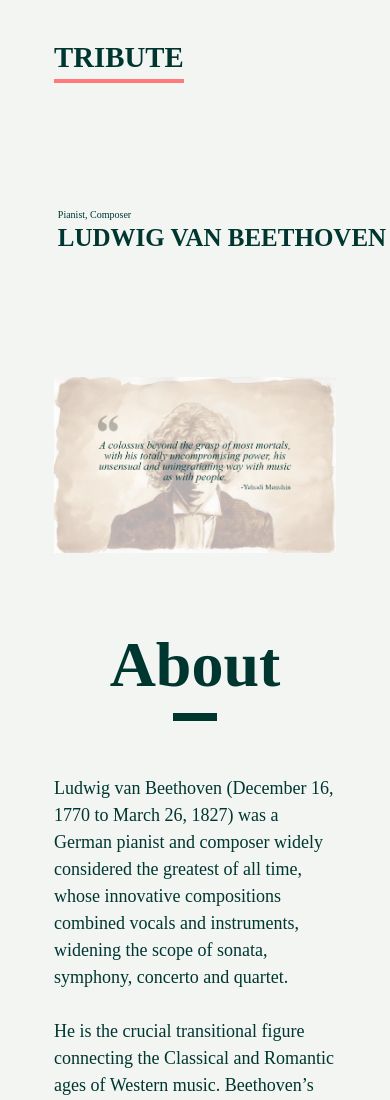
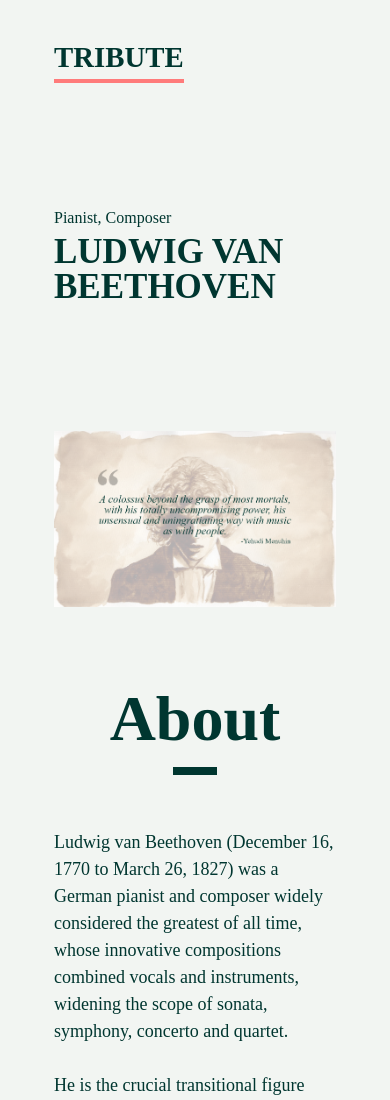
Before and after one commit to Aisyt/Beethoven, a plain HTML site: page index.html in a window 390 px wide. Shown: the top 1100 px of the page. Drawn offline with Linux system fonts and the light colour scheme.

Commit message:
dwqdqwdwqd

```diff
--- a/css/main.css
+++ b/css/main.css
@@ -295,11 +295,12 @@ footer p {
 
 @media only screen and (max-width: 450px) {
     .hero-p {
-        font-size: 10px;
+        font-size: 16px;
     }
 
     .hero-title {
-        font-size: 25px;
+        font-size: 35px;
+        padding-right: 1em;
     }
 
     footer > a {
@@ -336,11 +337,12 @@ footer p {
     }
 
     .hero-p {
-        font-size: 10px;
+        font-size: 16px;
     }
 
     .hero-title {
-        font-size: 25px;
+        font-size: 35px;
+        padding-right: 1em;
     }
 
 }
```
